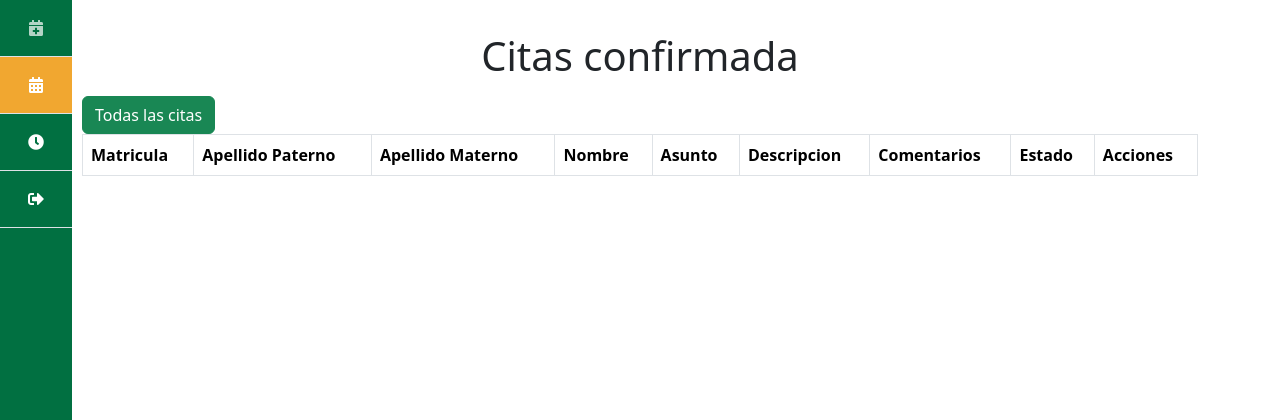
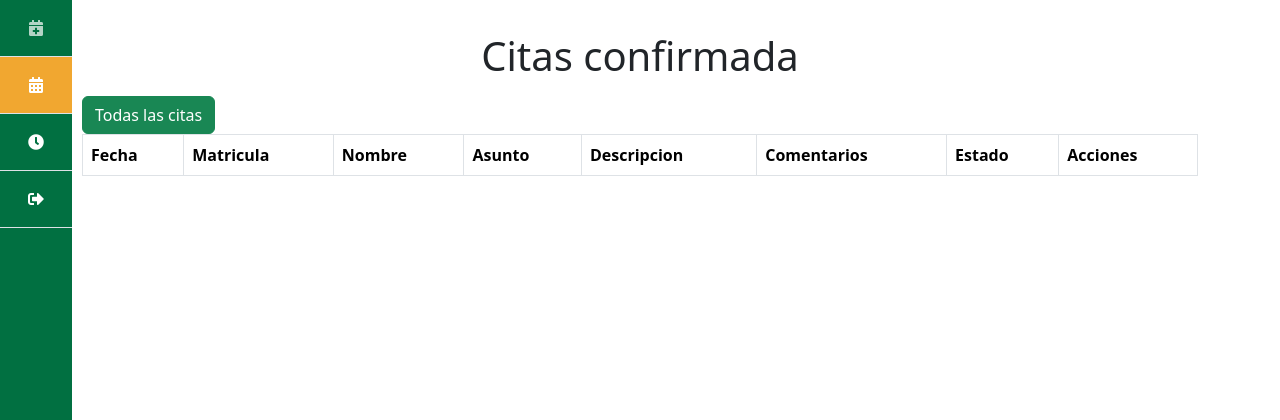
Before and after one commit to EspySoftware/sgap, a Django app: page /citas_confirmadas/ in a window 1280 px wide. Shown: the top 420 px of the page. Run offline with Django 5.2, Linux system fonts and the light colour scheme; a user stored in the database is signed in; data comes from the database, SQL or seed files in the repository; lists and menus that the app fills with data are empty.

Commit message:
Todas las vistas

```diff
--- a/paginas/templates/citas_confirmadas.html
+++ b/paginas/templates/citas_confirmadas.html
@@ -4,9 +4,8 @@
 <table class="table table-bordered">
   <thead>
     <tr>
+      <th scope="col">Fecha</th>
       <th scope="col">Matricula</th>
-        <th scope="col">Apellido Paterno</th>
-        <th scope="col">Apellido Materno</th>
       <th scope="col">Nombre</th>
       <th scope="col">Asunto</th>
       <th scope="col">Descripcion</th>
@@ -22,10 +21,11 @@
   <tbody>
     {% for cita in citas %}
     <tr>
+      <td>{{ cita.fecha }}</td>
       <td>{{ cita.matricula }}</td>
-        <td>{{ cita.apellido_paterno }}</td>
-        <td>{{ cita.apellido_materno }}</td>
-        <td>{{ cita.nombre }}</td>
+      <td>
+        {{ cita.nombre }} {{cita.apellido_paterno}} {{cita.apellido_materno}}
+      </td>
       <td>{{ cita.asunto }}</td>
       <td>{{ cita.descripcion }}</td>
       <td>{{ cita.comentarios }}</td>
```
Also changed, not shown: paginas/templates/citas_pendientes.html (+5 -5 lines). Lines whose indentation alone changed are shown as unchanged.
